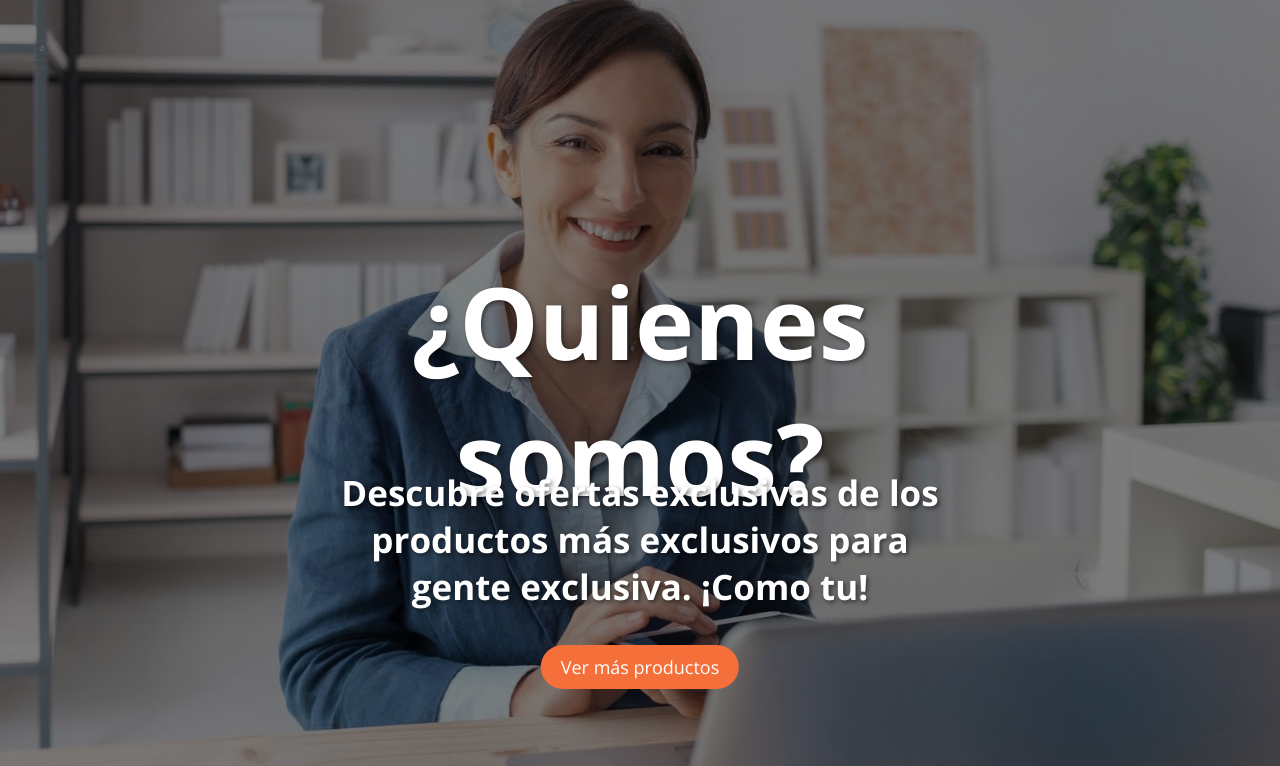
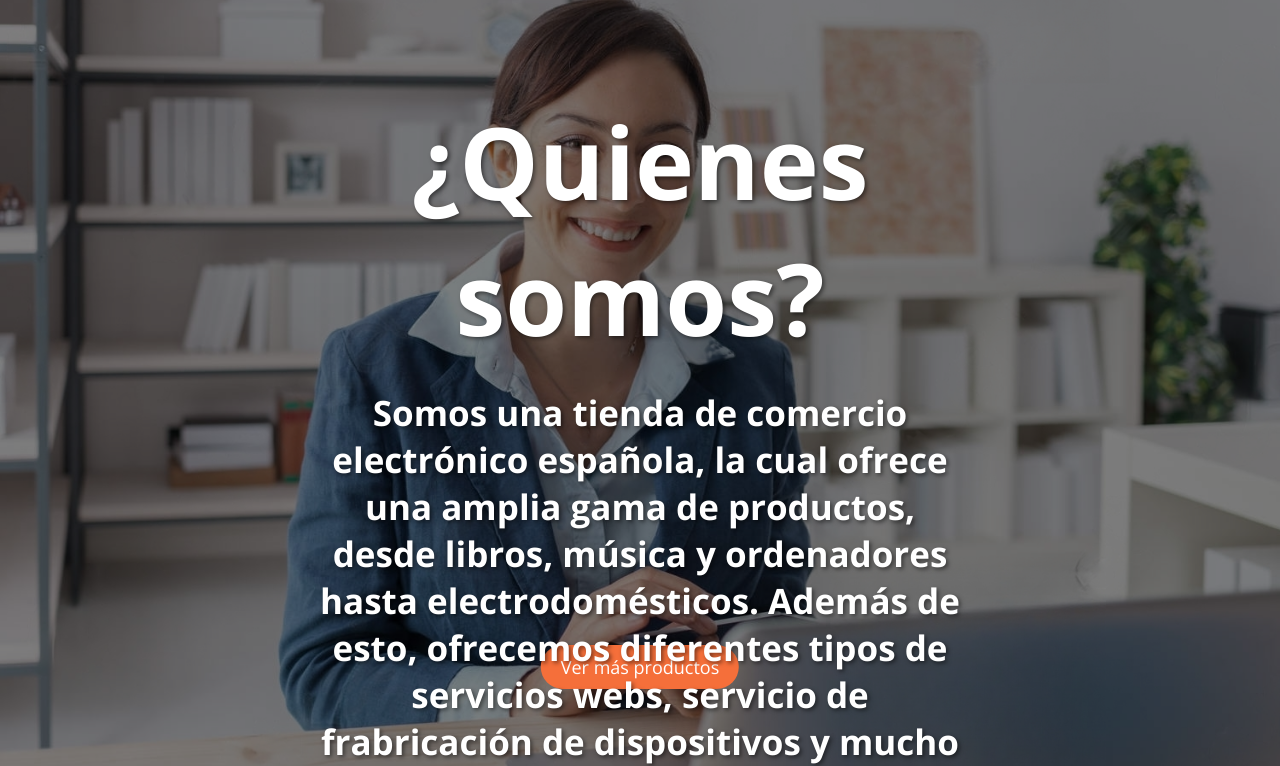
Before and after one commit to juankitavelita/Emezon, a plain HTML site: page html/nosotros.html in a window 1280 px wide. Shown: the part 211-977 px from the top of the page. Drawn offline with nearby package versions, Linux system fonts and the light colour scheme.

Commit message:
Retoques nosotros.html

```diff
--- a/css/nosotros.css
+++ b/css/nosotros.css
@@ -87,7 +87,7 @@ header nav a:hover {
 
 .portada .texto-portada {
     position: absolute;
-    top: 50%;
+    top: 30%;
     left: 50%;
     transform: translate(-50%, -50%);
     text-align: center;
@@ -103,7 +103,7 @@ header nav a:hover {
 
 .portada .texto-portada2 {
     position: absolute;
-    top: 60%;
+    top: 50%;
     left: 50%;
     transform: translateX(-50%);
     text-align: center;
--- a/html/nosotros.html
+++ b/html/nosotros.html
@@ -26,7 +26,11 @@
                 <h1>¿Quienes somos?</h1>
             </div>
             <div class="texto-portada2">
-                <h2>Descubre ofertas exclusivas de los productos más exclusivos para gente exclusiva. ¡Como tu!</h2>
+                <h2>
+                    Somos una tienda de comercio electrónico española, la cual ofrece una amplia gama de productos, desde libros, música y ordenadores hasta electrodomésticos. Además de esto, ofrecemos diferentes tipos de servicios webs, servicio de frabricación de dispositivos y mucho más. <br>
+                    Descubre ofertas exclusivas de los productos más exclusivos para gente exclusiva. ¡Como tu!<br><br>
+                    Teléfono: 625 97 14 97 - Correo: juancarevalortega@gmail.com
+                </h2>
             </div>
             <a href="#" class="boton">Ver más productos</a>
         </div>
```
